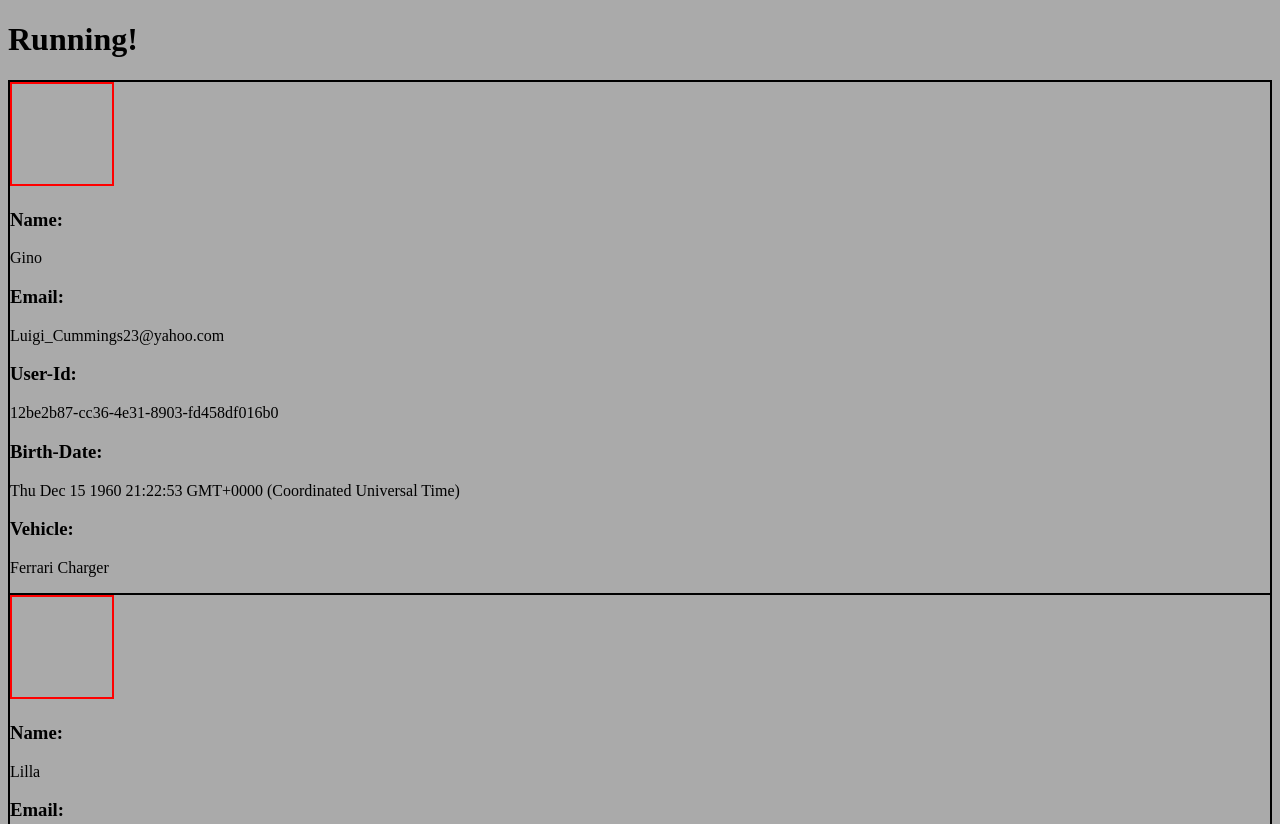
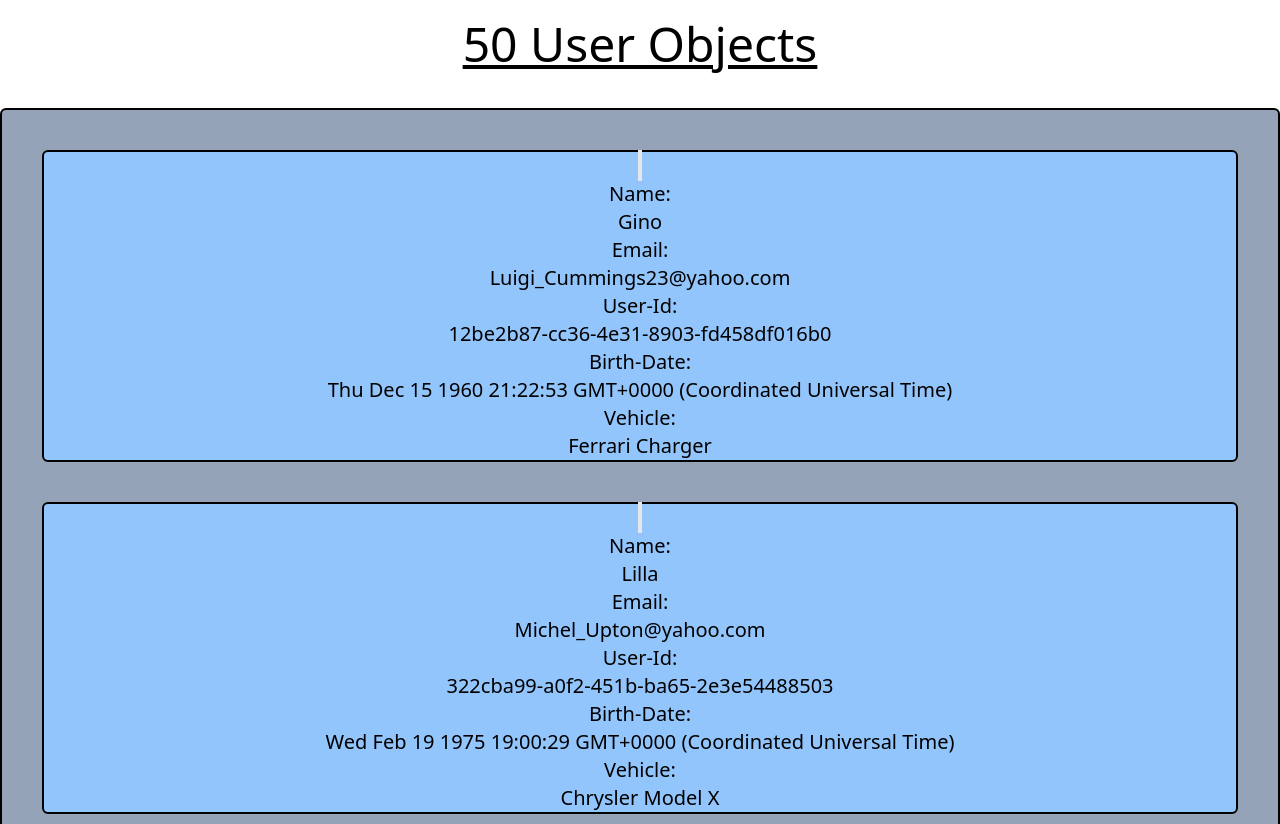
Before and after one commit to Hazey8709/fakerJS-2, a website built with Parcel: page src/index.html in a window 1280 px wide. Shown: the top 824 px of the page. Built offline with nearby package versions, Linux system fonts and the light colour scheme.

Commit message:
update files

```diff
--- /dev/null
+++ b/postcss.config.js
@@ -0,0 +1,6 @@
+module.exports = {
+  plugins: {
+    tailwindcss: {},
+    autoprefixer: {},
+  },
+}
--- a/src/css/style.css
+++ b/src/css/style.css
@@ -1,14 +1,37 @@
-body {
-    background-color: #0005;
+@tailwind base;
+@tailwind components;
+@tailwind utilities;
+
+/*! FOR: Standard html tags      */
+@layer base {
+    body {
+        @apply bg-white;
+    }
+
+    a {
+        @apply border-2 w-24;
+    }
 }
 
-a {
-    display: inline-block;
-    width: 100px;
-    height: 100px;
-    border: 2px solid red;
+/*! FOR:  Headers, Footers, Cards, Sections        */
+@layer components {
+    header {
+        @apply text-5xl text-center mt-5 text-black underline;
+    }
+
+    section {
+        @apply border-2 border-black rounded-md text-center mt-10 bg-slate-400  text-xl;
+    }
+
+    section > section {
+        @apply bg-blue-300 mx-10;
+    }
+
+    footer {
+        @apply mt-10 text-gray-500;
+    }
+
+    span {
+        @apply ml-20;
+    }
 }
-
-section {
-    border: 1px solid black;
-}
--- a/src/index.html
+++ b/src/index.html
@@ -9,12 +9,17 @@
     <body>
         <div id="root">
             <header id="headerCont">
-                <h1>Running!</h1>
+                <h1>50 User Objects</h1>
             </header>
             <main id="mainCont">
                 <section id="user"></section>
             </main>
-            <footer id="footerCont"></footer>
+            <footer>
+                <p>
+                    &COPY; Jordan Fortin <span>Assign: Wk-4 Last</span>
+                    <span>Date: Nov, 22 2022</span>
+                </p>
+            </footer>
         </div>
         <script src="./js/main.js" type="module"></script>
     </body>
--- /dev/null
+++ b/tailwind.config.js
@@ -0,0 +1,8 @@
+/** @type {import('tailwindcss').Config} */
+module.exports = {
+    content: ["./src/**/*.{html,js,ts,jsx,tsx}"],
+    theme: {
+        extend: {},
+    },
+    plugins: [],
+};
```
Also changed, not shown: package.json (+6 -1 lines), 1 other file.
